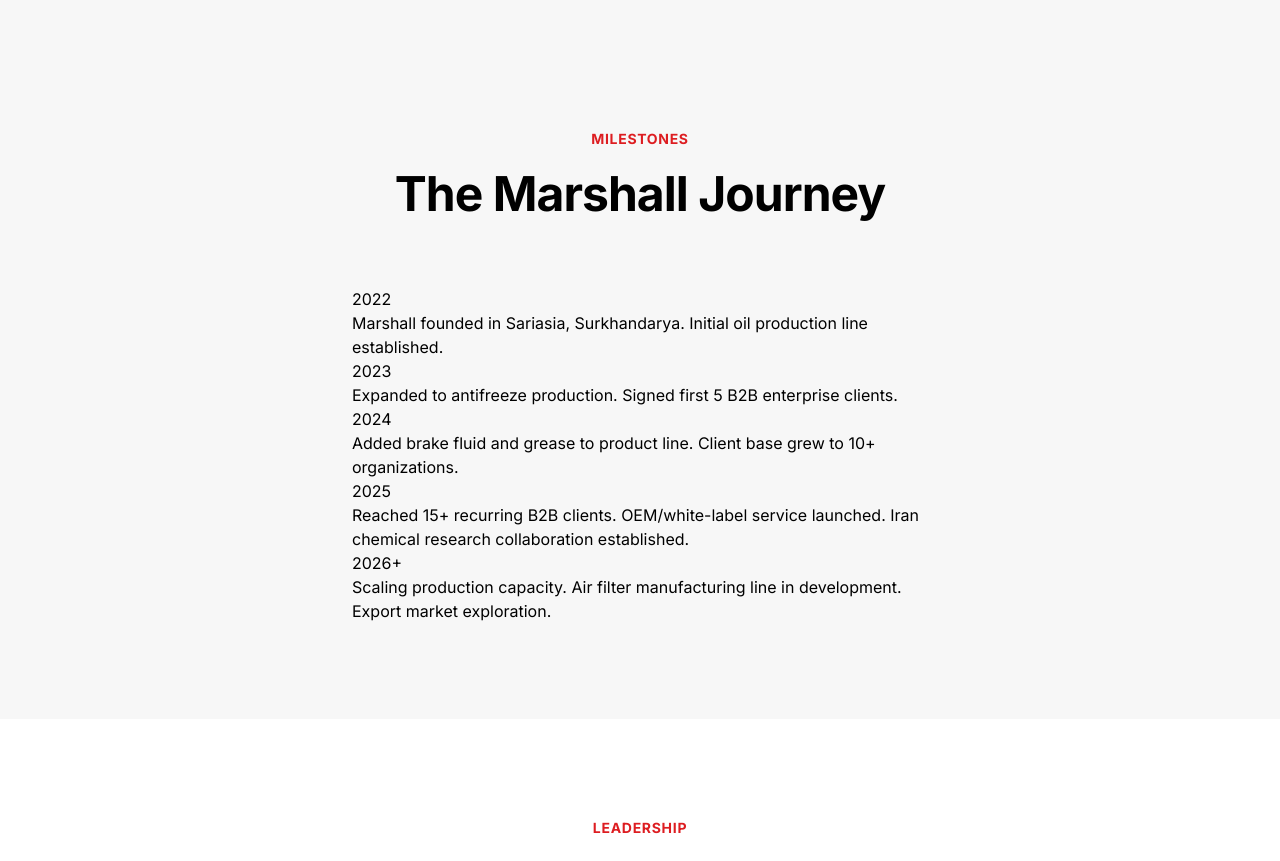
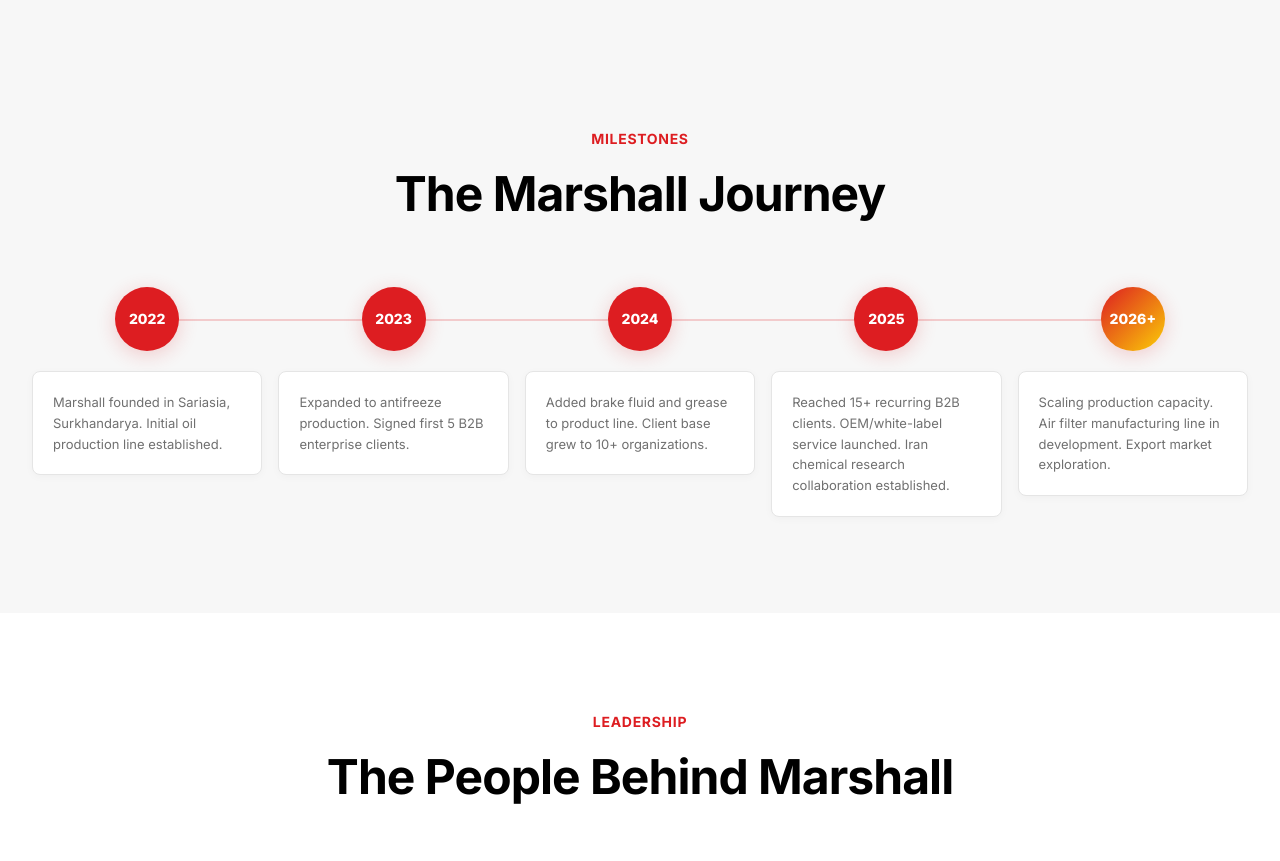
Before and after one commit to mansourMP/Marshall, a Next.js app: page /en/about/ in a window 1280 px wide. Shown: the part 1400-2261 px from the top of the page. Built offline with nearby package versions, Linux system fonts and the light colour scheme; some icons are missing.

Commit message:
fix: modern horizontal timeline — cards with red year badges, no more 90s textbook look

```diff
--- a/app/[lang]/about/AboutClient.tsx
+++ b/app/[lang]/about/AboutClient.tsx
@@ -20,17 +20,74 @@
           </div>
         </div>
       </section>
-      <section className="section section--dark">
-        <div className="container" style={{ maxWidth: 640 }}>
-          <SectionHeader eyebrow={about.milestonesEyebrow} title={about.milestonesTitle} light />
-          <div className="timeline">
-            {about.timeline.map((item: any) => (
-              <div key={item.year} className="timeline-item">
-                <div className="timeline-item__year">{item.year}</div>
-                <p className="timeline-item__event">{item.event}</p>
+      <section className="section section--light">
+        <div className="container">
+          <SectionHeader eyebrow={about.milestonesEyebrow} title={about.milestonesTitle} />
+          <div style={{
+            display: "grid",
+            gridTemplateColumns: "repeat(5, 1fr)",
+            gap: "1rem",
+            position: "relative",
+          }}>
+            {/* Connector line */}
+            <div style={{
+              position: "absolute",
+              top: 32,
+              left: "10%",
+              right: "10%",
+              height: 2,
+              background: "var(--shell-red)",
+              opacity: 0.2,
+              zIndex: 0,
+            }} />
+            {about.timeline.map((item: any, i: number) => (
+              <div key={item.year} style={{ position: "relative", zIndex: 1 }}>
+                {/* Year badge */}
+                <div style={{
+                  width: 64, height: 64,
+                  borderRadius: "50%",
+                  background: i === about.timeline.length - 1
+                    ? "linear-gradient(135deg, var(--shell-red), var(--shell-yellow))"
+                    : "var(--shell-red)",
+                  color: "#FFF",
+                  display: "flex",
+                  alignItems: "center",
+                  justifyContent: "center",
+                  fontSize: "0.875rem",
+                  fontWeight: 800,
+                  margin: "0 auto 1.25rem",
+                  boxShadow: "0 4px 20px rgba(221,29,33,0.2)",
+                }}>
+                  {item.year}
+                </div>
+                {/* Event card */}
+                <div style={{
+                  background: "#FFFFFF",
+                  borderRadius: 8,
+                  padding: "1.25rem",
+                  border: "1px solid #E5E5E5",
+                  boxShadow: "0 2px 8px rgba(0,0,0,0.03)",
+                }}>
+                  <p style={{
+                    fontSize: "0.8125rem",
+                    color: "var(--shell-gray)",
+                    lineHeight: 1.6,
+                  }}>
+                    {item.event}
+                  </p>
+                </div>
               </div>
             ))}
           </div>
+
+          {/* Responsive: stack on mobile */}
+          <style jsx>{`
+            @media (max-width: 768px) {
+              .timeline-grid {
+                grid-template-columns: 1fr !important;
+              }
+            }
+          `}</style>
         </div>
       </section>
       <section className="section">
```
